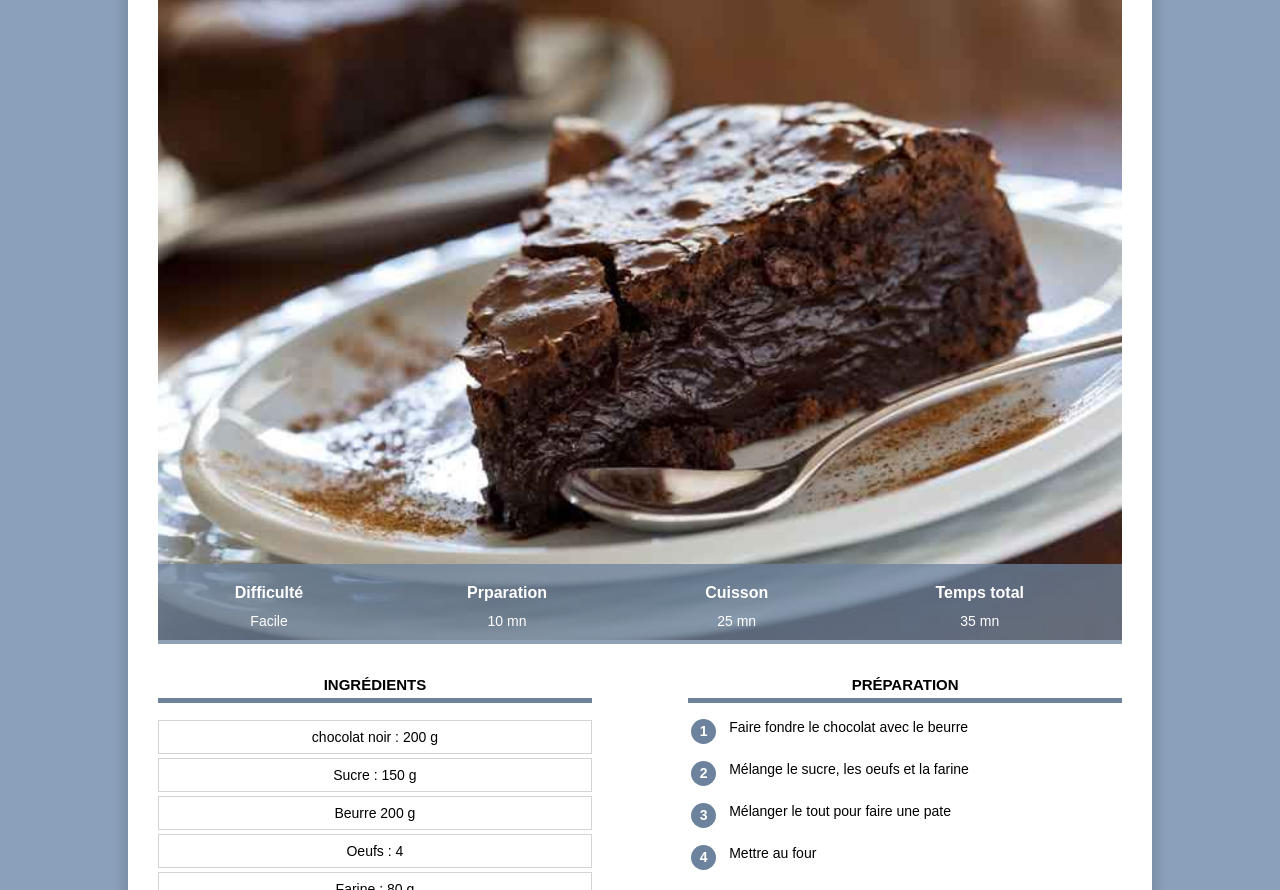
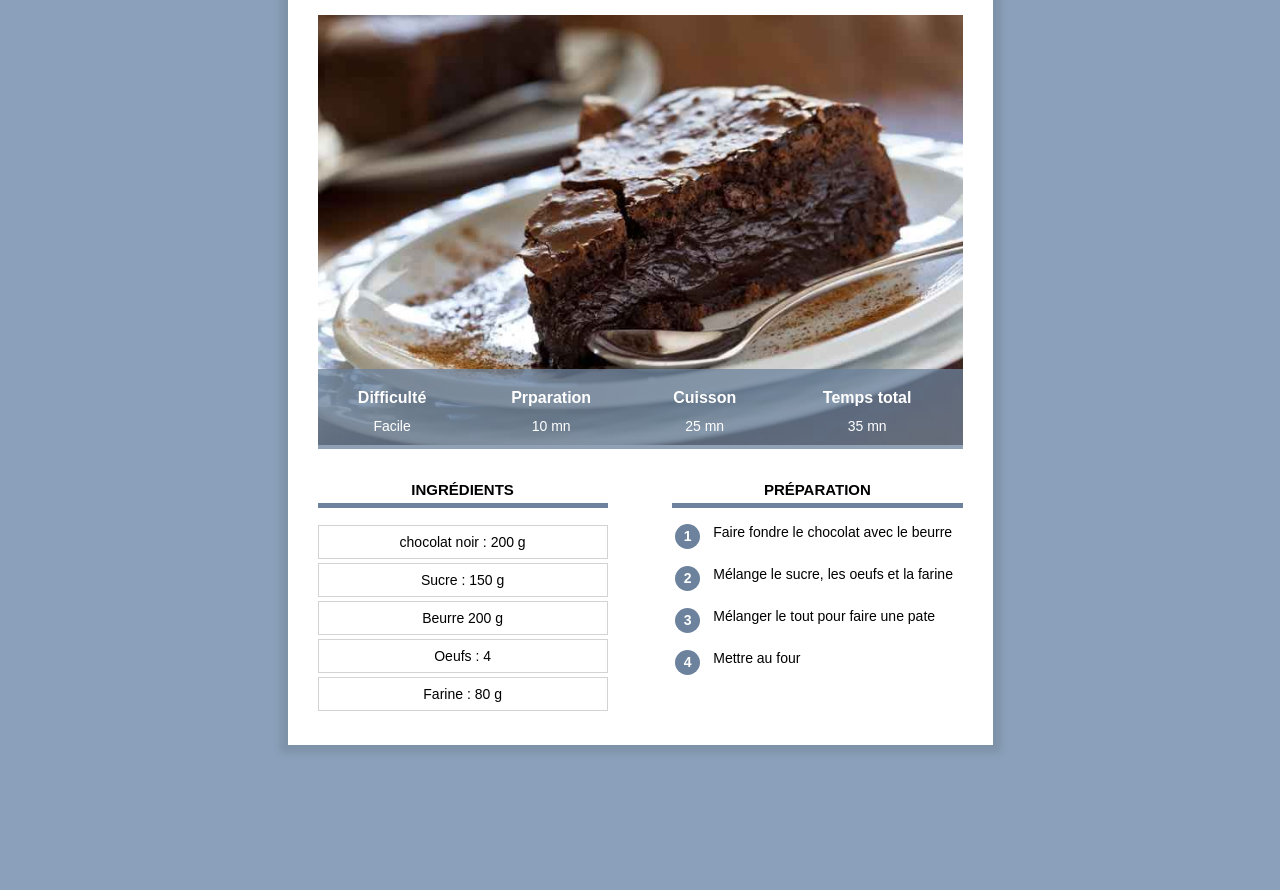
Before and after one commit to ibouseye/ibou_fist_site, a plain HTML site: page index.html.html in a window 1280 px wide. Shown: the part 214-1104 px from the top of the page. After the commit the page ends 1039 px from the top, so only its background shows below. Drawn offline with Linux system fonts and the light colour scheme.

Commit message:
Add files via upload

```diff
--- a/index.html.html
+++ b/index.html.html
@@ -3,6 +3,7 @@
     <head>
         <title>Recette</title>
         <meta charset="UTF-8">
+        <meta name="viewport" content="width=device-width, initial-scale=1.0">
         <link rel="stylesheet" href="recette.css"/>
     </head>
     <body>
--- a/recette.css
+++ b/recette.css
@@ -11,9 +11,8 @@ body {
 
 div.contenu {
     background-color: white;
-    margin: 60px 10% 80px 10%;
-    padding: 0px 30px 30px 30px;
-    min-width: 350px;
+    margin: 40px 8% 40px 8%;
+    padding: 0px 8px 20px 8px;
     box-shadow: 0px 0px 8px 8px rgba(0, 0, 0, 0.1);
     overflow: visible;
 }
@@ -77,18 +76,18 @@ table.info {
     bottom: 0; width: 100%;
     color: white;
     background-color: #6c829dc0;
-    height: 80px;
+    height: 50px;
 }
 
 table.info td {
     text-align: center;
-    font-size: 14px;
+    font-size: 12px;
     vertical-align: top;
 
 }
 
 table.info th {
-    font-size: 16px;
+    font-size: 14px;
     vertical-align: bottom;
     padding-bottom: 8px;
 
@@ -101,7 +100,7 @@ img.info {
 }
 
 div.colonne {
-    width: 45%;
+    width: 100%;
     margin-top: 20px;
 }
 
@@ -115,11 +114,6 @@ div.colonne h2 {
 
 div.colonne1 {
     display: inline-block;
-    margin-right: 10%;
-}
-
-div.colonne2 {
-    float: right;
 }
 
 div.ingredients p {
@@ -161,3 +155,44 @@ table.preparation td.preparation_etape {
 table.preparation tr {
     height: 40px;
 }
+
+ /*   Style pour ordinateur */
+@media only screen and (min-width: 768px) {
+    div.contenu {
+        margin: 60px 10% 80px 10%;
+        padding: 0px 30px 30px 30px;
+        min-width: 350px;
+    }
+
+    table.info {
+        height: 80px;
+    }
+
+    table.info td {
+        font-size: 14px;
+
+    }
+
+    table.info th {
+        font-size: 16px;
+
+    }div.colonne {
+        width: 45%;
+    }
+
+    div.colonne1 {
+        margin-right: 10%;
+    }
+
+    div.colonne2 {
+        float: right;
+    }
+}
+
+@media only screen and (min-width: 900px) {
+    div.contenu {
+        margin-left: auto;
+        margin-right: auto;
+        width: 645px;
+    }
+}
```
Also changed, not shown: recette.html (+1 -0 lines).
